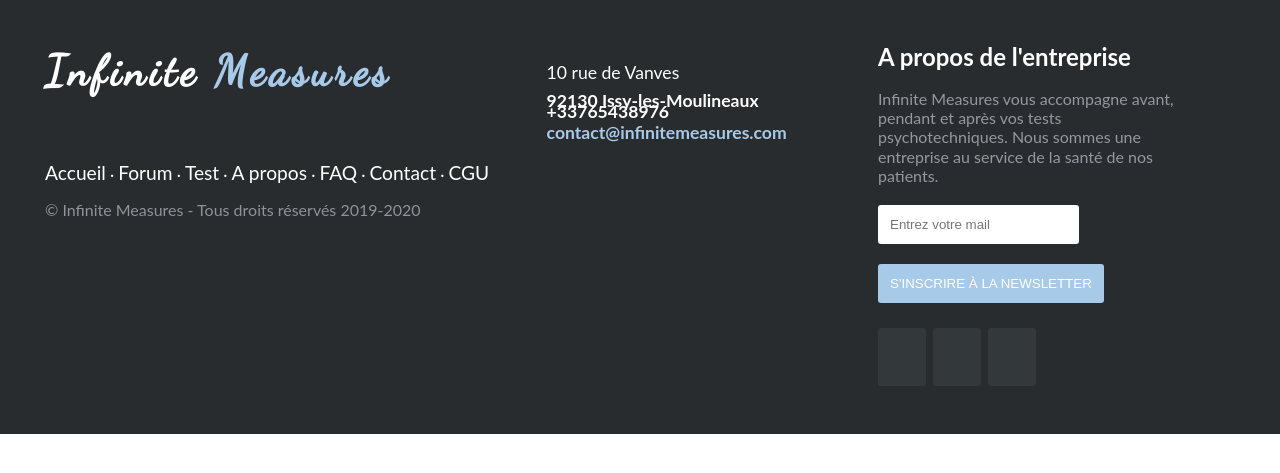
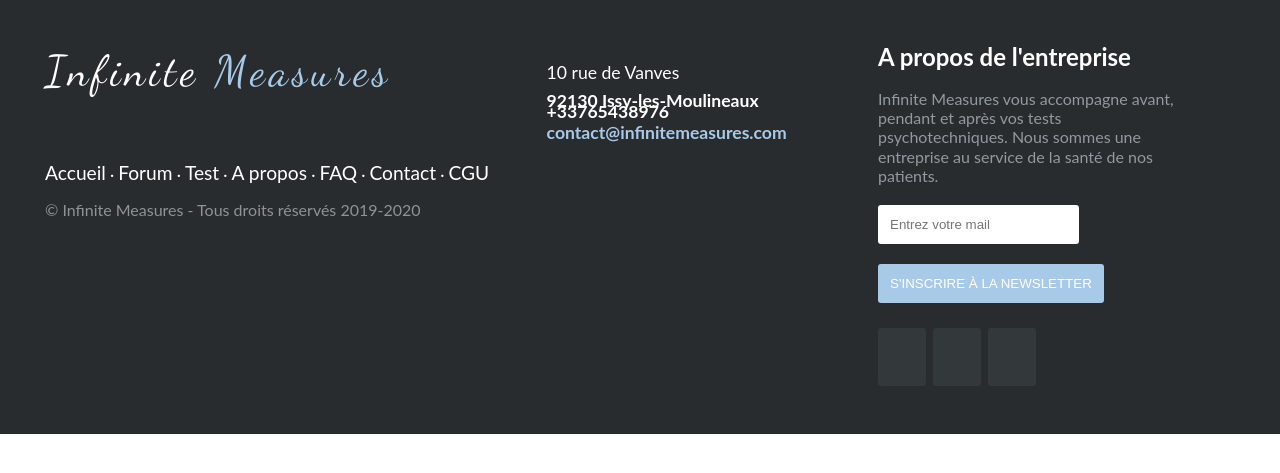
Before and after one commit to SebLds/TechCare, a PHP site: page /App/View/footer.php in a window 1280 px wide. Shown: the top 473 px of the page. Run offline with PHP 8.4, Linux system fonts and the light colour scheme.

Commit message:
homepage

```diff
--- a/Web/css/footer.css
+++ b/Web/css/footer.css
@@ -34,7 +34,7 @@ footer h1{
     color: #fff;
     font: normal 43px 'Dancing Script', cursive;
     letter-spacing: 0.1em;
-    font-weight: 600;
+    font-weight: 500;
 }
 
 footer h1 span{
```
